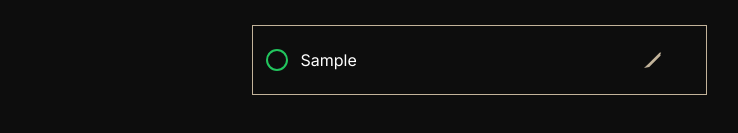
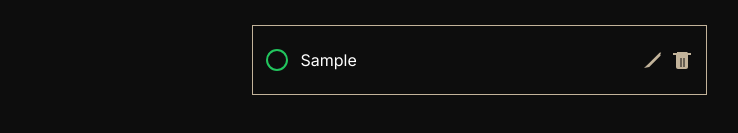
Before and after one commit to yeisonbs/todo, a Next.js app: page / in a window 1280 px wide. Both pictures are taken after typing "Sample" into the empty fields and a click on the button "Submit". Shown: the part 455-588 px from the top of the page, without its empty margins (161-899 px from the left). Built offline with nearby package versions, Linux system fonts and the light colour scheme.

Commit message:
Delete List

```diff
--- a/src/app/components/Form.jsx
+++ b/src/app/components/Form.jsx
@@ -4,7 +4,12 @@ import { v4 as uuidv4 } from 'uuid';
 function Form({ setTodos }) {
     const handleSubmit = (event) => {
         event.preventDefault();
-        const value = event.target.todo.value;
+        const value = event.target.todo.value.trim();
+        if (value.length === 0) {
+            // No agregar el item si el valor está vacío
+            alert("Please enter a valid todo item.");
+            return;
+        }
         setTodos((prevTodos) => [
             ...prevTodos,
             { title: value, id: uuidv4(), is_completed: false },]);
--- a/src/app/components/TODOList.jsx
+++ b/src/app/components/TODOList.jsx
@@ -31,6 +31,10 @@ function Item({ item, setTodos }) {
 
   const handleEdit = () => {
     setEditing(true);
+  };
+
+  const handleDelete = () => {
+    setTodos((prevTodos) => prevTodos.filter((todo) => todo.id !== item.id));
   };
 
   const handleInpuSubmit = (event) => {
@@ -93,17 +97,19 @@ function Item({ item, setTodos }) {
             </p>
           </button>
           <div className="todo_items_right">
-            <button onClick={handleEdit}>
-              <span className="visually-hidden">Edit</span>
-              <svg xmlns="http://www.w3.org/2000/svg" viewBox="0 0 24 24" fill="currentColor">
-                <path d="M19.2 4.81a1.19 1.19 0 0 0-1.69 0l-11 11L2 20l5.19-1 11-11a1.19 1.19 0 0 0 0-1.69z" />
-              </svg>
+          <button onClick={handleEdit} className="edit-button">
+              <span className="icon">
+                <svg xmlns="http://www.w3.org/2000/svg" viewBox="0 0 24 24" fill="currentColor">
+                  <path d="M19.2 4.81a1.19 1.19 0 0 0-1.69 0l-11 11L2 20l5.19-1 11-11a1.19 1.19 0 0 0 0-1.69z"/>
+                </svg>
+              </span>
             </button>
-            <button>
-              <span className="visually-hidden">Delete</span>
-              <svg>
-                <path d="" />
-              </svg>
+            <button onClick={handleDelete} className="delete-button">
+              <span className="icon">
+                <svg xmlns="http://www.w3.org/2000/svg" viewBox="0 0 24 24" fill="currentColor">
+                  <path d="M6 19c0 1.1.9 2 2 2h8c1.1 0 2-.9 2-2V7H6v12zm7.5-9h1v9h-1v-9zm-3 0h1v9h-1v-9zm7-5V4H7v1H3v2h18V5h-4z"/>
+                </svg>
+              </span>
             </button>
           </div>
         </>
--- a/src/app/styles.css
+++ b/src/app/styles.css
@@ -177,3 +177,63 @@ header {
   height: 24px;
   fill: #c2b39a;
 }
+
+.edit-button,
+.delete-button {
+  background-color: transparent;
+  border: none;
+  color: #333;
+  font-size: 16px;
+  display: flex;
+  align-items: center;
+  gap: 8px;
+  cursor: pointer;
+  transition: color 0.3s ease;
+}
+
+.edit-button:hover,
+.delete-button:hover {
+  color: #1976d2; /* Color azul al pasar el cursor */
+}
+
+.edit-button .icon,
+.delete-button .icon {
+  width: 24px;
+  height: 24px;
+}
+
+.edit-button svg,
+.delete-button svg {
+  width: 100%;
+  height: 100%;
+}
+
+.edit-button:hover svg,
+.delete-button:hover svg {
+  fill: #88ab33; /* Color azul al pasar el cursor */
+}
+.delete-button {
+  background-color: transparent;
+  border: none;
+  color: #333;
+  font-size: 16px;
+  display: flex;
+  align-items: center;
+  gap: 8px;
+  cursor: pointer;
+  transition: color 0.3s ease;
+}
+
+.delete-button:hover {
+  color: #e53935; /* Color rojo al pasar el cursor */
+}
+
+.delete-button .icon {
+  width: 24px;
+  height: 24px;
+}
+
+.delete-button svg {
+  width: 100%;
+  height: 100%;
+}
```
